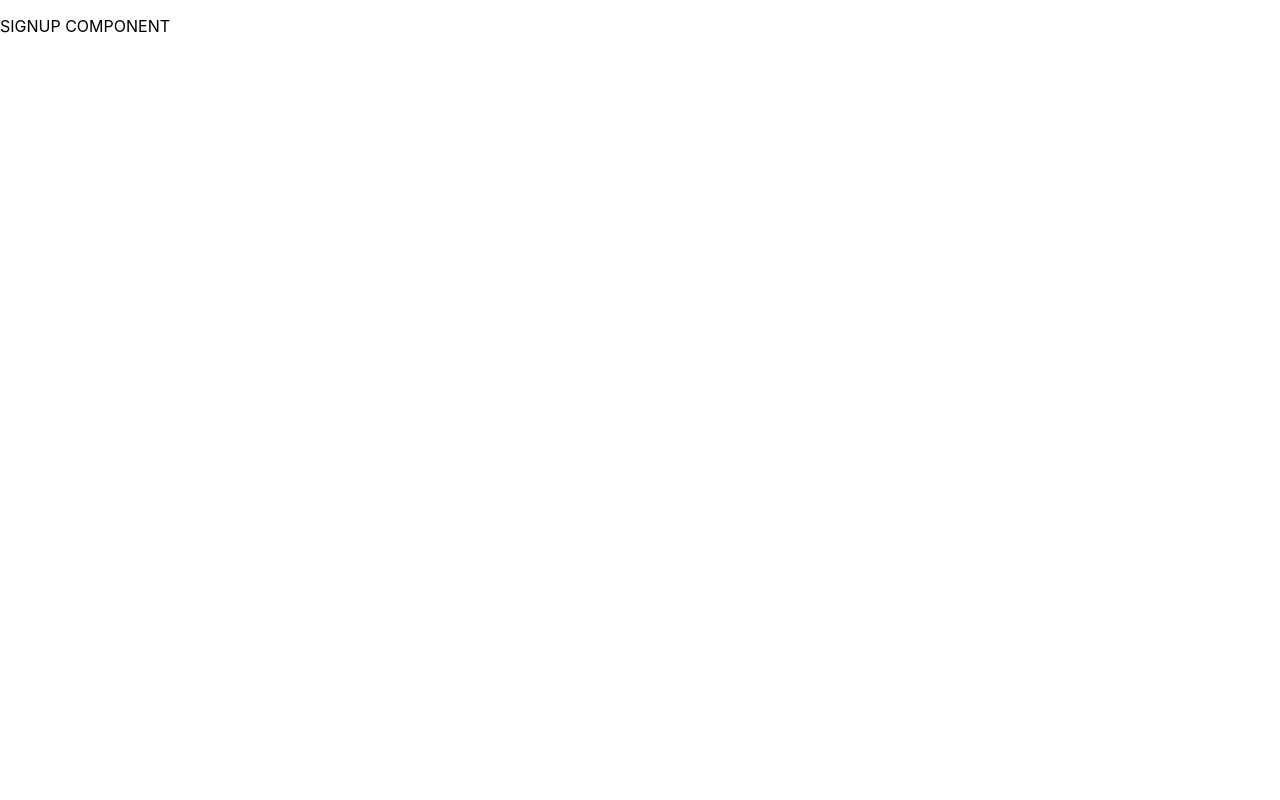
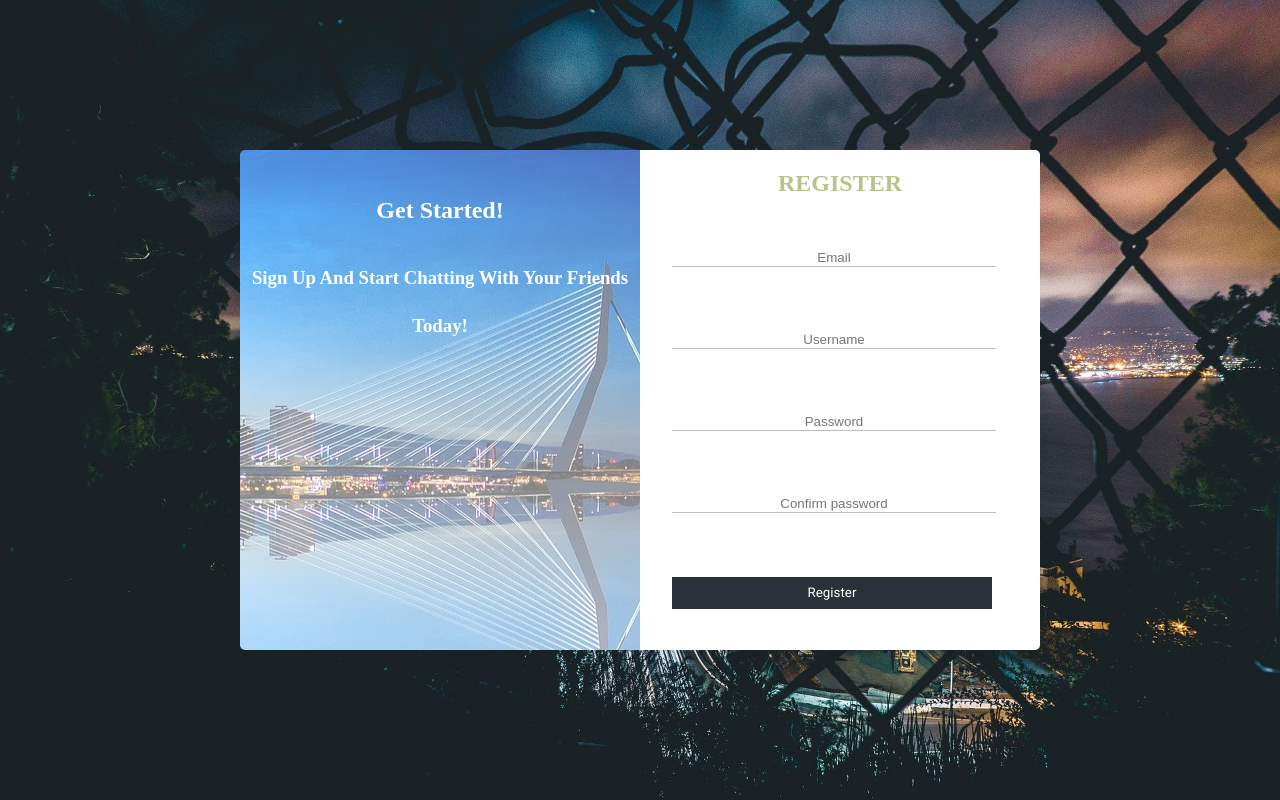
Before and after one commit to GreenY1245/SIPV_Frontend_Web, a React (Create React App) app: page /auth/signup in a window 1280 px wide. Built offline with nearby package versions, Linux system fonts and the light colour scheme; the HTML template or start-up script is replaced by a standard one.

Commit message:
Add frontend registration UI

```diff
--- a/src/containers/modules/auth/Signup.js
+++ b/src/containers/modules/auth/Signup.js
@@ -1,20 +1,121 @@
 import React from 'react';
 import PropTypes from 'prop-types';
 import { withStyles } from '@material-ui/core/styles';
-
+import backgroundImage from '../../../assets/background.jpg';
+import formImage from '../../../assets/form-image.jpg';
 
 const styles = theme => ({
 
   root: {
+    width: '100vw',
+    height: '100vh',
   },
+
+  image: {
+    width: '100vw',
+    height: '100vh',
+    backgroundImage : `url(${backgroundImage})`,
+    backgroundSize : 'cover',
+    display: 'flex',
+    justifyContent: 'center',
+    alignItems: 'center',
+  },
+
+  formContainer: {
+    display: 'flex',
+    width: '800px',
+    height: '500px',
+  },
+
+    formWrapper: {
+    width: '80%',
+    display: 'flex',
+    justifyContent: 'center',
+  },
+
+  formImage: {
+    position: 'relative',
+    width: '100%',
+    height: '100%',
+    background :`linear-gradient(180deg, rgba(255, 255, 255, 0.3), rgba(255, 255, 255, 0.6)), url(${formImage})`,
+    backgroundRepeat: 'no-repeat',
+    backgroundPosition: '35% 40%',
+    borderRadius: '5px 0 0 5px',
+    textAlign: 'center',
+    lineHeight: '3em',
+    color: 'white',
+    transform: 'scaleY(1.5, 1.5)'
+  },
+
+  formImageText: {
+    fontFamily: 'Righteous',
+    position: 'absolute',
+    top: '1rem',
+  },
+
+  formDataContainer: {
+    width: '100%',
+    fontFamily: 'Righteous',
+    backgroundColor: 'white',
+    borderRadius: '0 5px 5px 0'
+  },
+
+  input: {
+    textAlign: 'center',
+    width: '80%',
+    margin: '2rem',
+    outline: '0',
+    border: '0',
+    borderBottom: '1px solid #bac1b8',
+  },
+
+  button:{
+    width: '80%',
+    height: '2rem',
+    margin: '2rem',
+    color: 'white',
+    border: 'none',
+    backgroundColor: '#2b303a',
+    fontFamily: 'Roboto',
+  },
+
 });
+
 
 
 const Signup = (props) => {
 
   return (
+
+    // navbar
+
     <>
-      <p>SIGNUP COMPONENT</p>
+    <div className={props.classes.image}>
+      <div className={props.classes.formWrapper}>
+      <div className={props.classes.formContainer}>
+        <div className={props.classes.formImage}>
+          <div className={props.classes.formImageText}>
+          <h2>Get Started!</h2>
+          <h3>Sign Up And Start Chatting With Your Friends Today!</h3>
+          </div>
+        </div>
+        <div className={props.classes.formDataContainer}>
+          <h2 style={{textAlign: 'center', textTransform: 'uppercase', color: '#bac18b'}}>Register</h2>
+          <form>
+            <input type="text" placeholder='Email' className={props.classes.input}></input>
+            <input type="text" placeholder='Username' className={props.classes.input}></input>
+            <div className={props.classes.passwordContainer}>
+            <input type="password" placeholder='Password' className={props.classes.input}></input>
+            <div className={props.classes.showPassButton}>
+            </div>
+            </div>
+            <input type="text" placeholder='Confirm password' className={props.classes.input}></input>
+            <input className={props.classes.button} type="submit" value="Register"></input>
+          </form>
+        </div>
+      </div>
+      </div>
+    </div>
     </>
   )
 }
```
Also changed, not shown: src/assets/background.jpg (added), src/assets/form-image.jpg (added).
